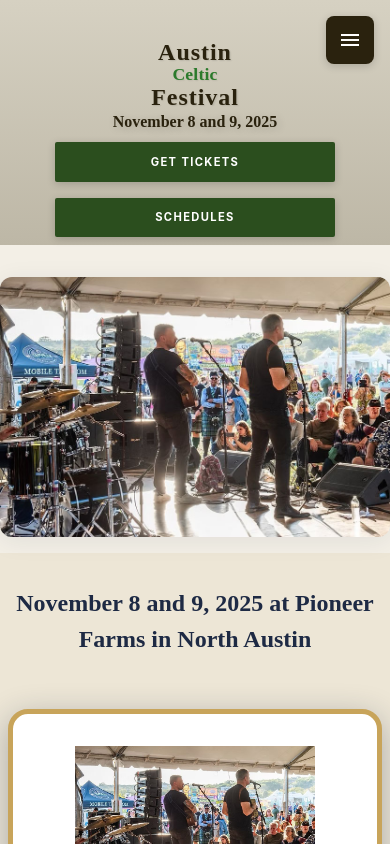
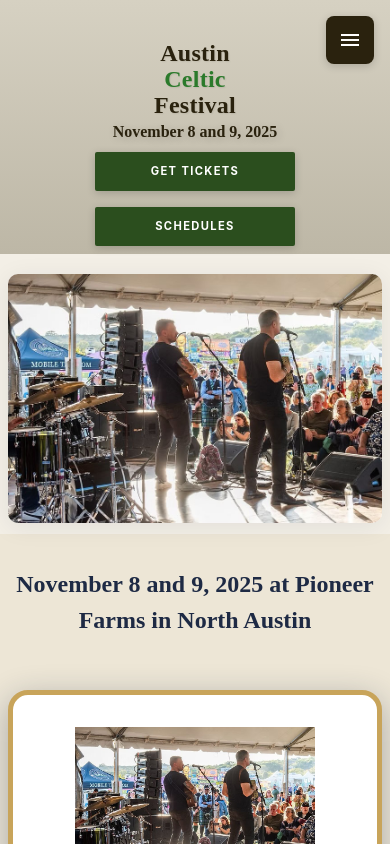
Before and after one commit to jdinnen/acf-angular, an Angular app: page / in a window 390 px wide. Shown: the top 844 px of the page. Built offline with nearby package versions, Linux system fonts and the light colour scheme; a web font is replaced by a local one.

Commit message:
Header tweaks

```diff
--- /dev/null
+++ b/src/app/acf-hero.css
@@ -0,0 +1,46 @@
+.acf-hero {
+  width: 100%;
+  background: var(--celtic-cream, #f7f5ee);
+  display: flex;
+  justify-content: center;
+  align-items: center;
+  padding: 2rem 0 1rem 0;
+  box-sizing: border-box;
+}
+
+.acf-main-image {
+  max-width: 900px;
+  width: 100%;
+  border-radius: 12px;
+  box-shadow: 0 4px 24px rgba(30, 42, 68, 0.08);
+  margin-left: 12px;
+  margin-right: 12px;
+  box-sizing: border-box;
+}
+
+@media (max-width: 900px) {
+  .acf-main-image {
+    margin-left: 8px;
+    margin-right: 8px;
+    max-width: 100%;
+    height: auto;
+    object-fit: contain;
+    border-radius: 12px;
+    background: #fff;
+  }
+}
+
+@media (max-width: 600px) {
+  .acf-hero {
+    padding: 1.2rem 0.5rem 0.7rem 0.5rem;
+  }
+  .acf-main-image {
+    margin-left: 4px;
+    margin-right: 4px;
+    max-width: 100%;
+    height: auto;
+    object-fit: contain;
+    border-radius: 10px;
+    background: #fff;
+  }
+}
--- a/src/app/animals/animals.css
+++ b/src/app/animals/animals.css
@@ -1,18 +1,5 @@
-.acf-hero {
-  width: 100%;
-  background: var(--celtic-cream, #f7f5ee);
-  display: flex;
-  justify-content: center;
-  align-items: center;
-  padding: 2rem 0 1rem 0;
-  box-sizing: border-box;
-}
-.acf-main-image {
-  max-width: 900px;
-  width: 100%;
-  border-radius: 12px;
-  box-shadow: 0 4px 24px rgba(30, 42, 68, 0.08);
-}
+@import '../acf-hero.css';
+
 .animals-main {
   width: 100%;
   display: flex;
--- a/src/app/header/header.css
+++ b/src/app/header/header.css
@@ -280,21 +280,16 @@
     gap: 0;
   }
 
-  .acf-hero-main {
+  .acf-hero-main,
+  .acf-hero-celtic {
     font-size: 2.2rem;
-    line-height: 1.02;
-    margin: 0;
-    text-shadow: 1.5px 1.5px 2px rgba(0, 0, 0, 0.13);
-  }
-
-  .acf-hero-celtic {
-    font-size: 2.7rem;
     font-weight: 900;
     margin: 0.09rem 0 0.09rem 0;
-    text-shadow: 1.5px 1.5px 2px rgba(0, 0, 0, 0.10);
+    text-shadow: 1.5px 1.5px 2px rgba(0, 0, 0, 0.13);
     letter-spacing: 0.01em;
     display: block;
     text-align: center;
+    line-height: 1.02;
   }
 
   .acf-hero-date {
@@ -354,12 +349,15 @@
   }
 
   .acf-hero-btn {
-    font-size: 0.6rem;
-    padding: 0.13rem 0.3rem;
-    width: 96vw;
-    max-width: 110px;
-    margin: 0 auto 0.04rem auto;
+    font-size: 1rem;
+    padding: 0.5rem 1.2rem;
+    min-width: 96px;
+    max-width: 220px;
+    width: auto;
+    margin: 0.18rem auto 0.18rem auto;
     display: block;
+    border-radius: 8px;
+    box-sizing: border-box;
   }
 }
 
@@ -424,7 +422,7 @@
 
 @media (max-width: 900px) {
   .menu-button {
-    display: inline-flex !important;
+    display: flex !important;
     color: #fff;
     align-items: center;
     justify-content: center;
@@ -436,11 +434,16 @@
     background: #2a220e;
     box-shadow: 0 2px 8px rgba(0, 0, 0, 0.18);
     cursor: pointer;
+    min-width: 48px;
+    min-height: 48px;
     width: 48px;
     height: 48px;
+    padding: 0;
     border-radius: 8px;
     opacity: 1 !important;
     visibility: visible !important;
+    box-sizing: border-box;
+    font-size: 2rem;
   }
 
   .nav-bar {
@@ -517,26 +520,36 @@
     }
 
     .acf-hero-btn {
-      font-size: 1rem;
-      padding: 0.5rem 0.7rem;
-      width: 92vw;
-      max-width: 260px;
-      margin: 0 auto 0.3rem auto;
+      font-size: 0.95rem;
+      padding: 0.5rem 1rem;
+      min-width: 88px;
+      max-width: 180px;
+      width: auto;
+      margin: 0.14rem auto 0.14rem auto;
       display: block;
+      border-radius: 8px;
+      box-sizing: border-box;
     }
   }
 
   @media (max-width: 600px) {
     .acf-hero-title {
-      font-size: 1.1rem;
+      font-size: 1.5rem;
       line-height: 1.08;
       text-shadow: 1px 1px 1.5px rgba(0, 0, 0, 0.10);
       margin-bottom: 0.1rem;
     }
 
+    .acf-hero-main,
     .acf-hero-celtic {
-      font-size: 1.1rem;
+      font-size: 1.5rem;
+      font-weight: 900;
       text-shadow: 1px 1px 1.5px rgba(0, 0, 0, 0.08);
+      margin: 0.06rem 0 0.06rem 0;
+      letter-spacing: 0.01em;
+      display: block;
+      text-align: center;
+      line-height: 1.01;
     }
 
     .acf-hero-date {
--- a/src/app/header/header.html
+++ b/src/app/header/header.html
@@ -1,7 +1,7 @@
 <!-- Overlay only covers area outside menu panel, does not overlap close button -->
 <!-- Overlay removed: panel will block all -->
 <!-- Hamburger menu button for mobile, always present in DOM -->
-<button mat-icon-button class="menu-button" (click)="openMobileMenu()" aria-label="Menu">
+<button class="menu-button" (click)="openMobileMenu()" aria-label="Menu">
   <mat-icon>menu</mat-icon>
 </button>
 <!-- Hero/title area -->
--- a/src/app/home/home.css
+++ b/src/app/home/home.css
@@ -1,18 +1,4 @@
-.acf-hero {
-  width: 100%;
-  background: var(--celtic-cream);
-  display: flex;
-  justify-content: center;
-  align-items: center;
-  padding: 2rem 0 1rem 0;
-}
-
-.acf-main-image {
-  max-width: 900px;
-  width: 100%;
-  border-radius: 12px;
-  box-shadow: 0 4px 24px rgba(30, 42, 68, 0.08);
-}
+@import '../acf-hero.css';
 
 .acf-event-info {
   text-align: center;
--- a/src/app/venue/venue.css
+++ b/src/app/venue/venue.css
@@ -1,3 +1,5 @@
+@import '../acf-hero.css';
+
 .venue-main {
     width: 100%;
     display: flex;
@@ -71,24 +73,6 @@
     margin-top: 1.2rem;
 }
 
-/* Use home page hero styles for venue hero, swap background colors */
-.acf-hero {
-    width: 100%;
-    background: var(--celtic-cream, #f7f5ee);
-    display: flex;
-    justify-content: center;
-    align-items: center;
-    padding: 2rem 1rem 1rem 1rem;
-    box-sizing: border-box;
-}
-
-.acf-main-image {
-    max-width: 900px;
-    width: 100%;
-    border-radius: 12px;
-    box-shadow: 0 4px 24px rgba(30, 42, 68, 0.08);
-}
-
 @media (max-width: 900px) {
     .venue-cards {
         grid-template-columns: 1fr;
```
Also changed, not shown: 1 other file (tests, documents, lock files or other folders).
